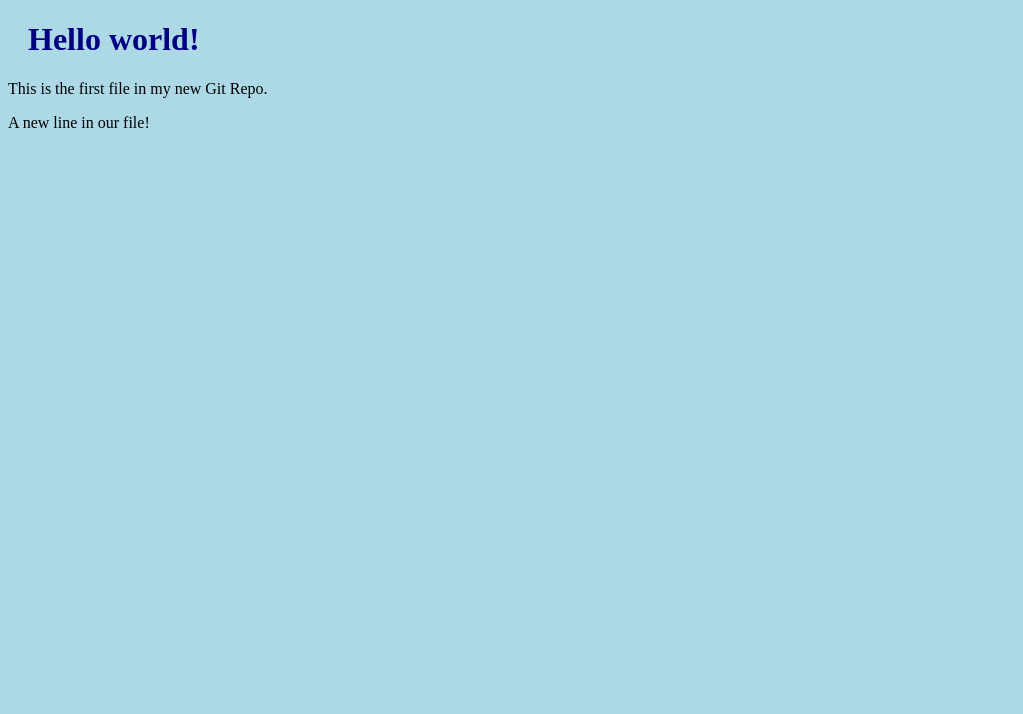
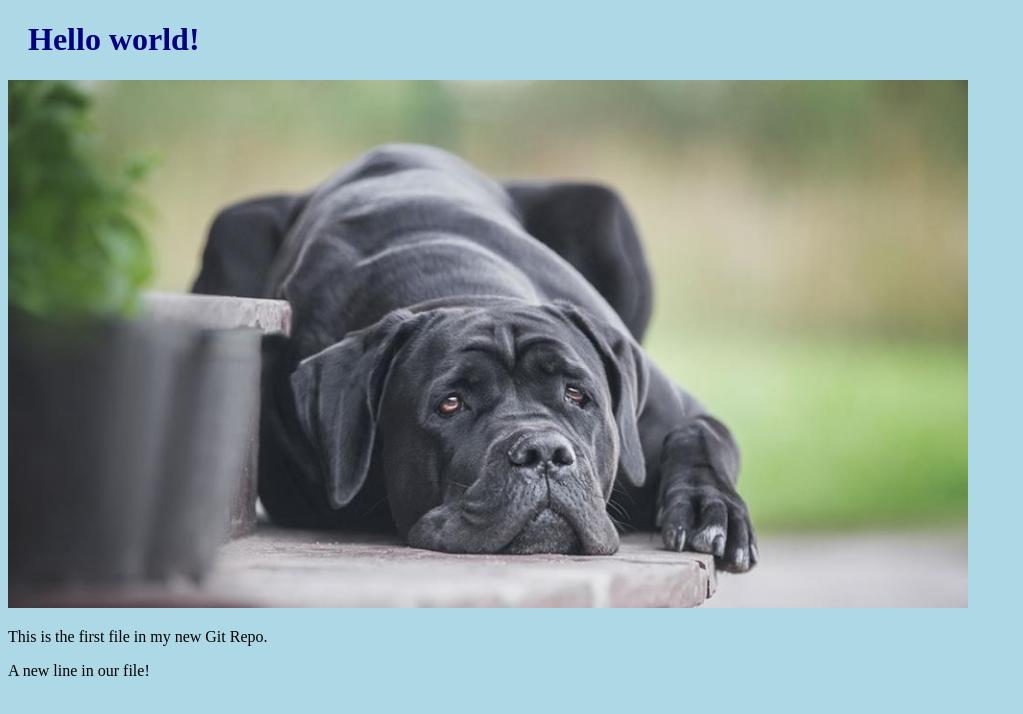
Before and after one commit to lorenzo-bravi/hello-world, a plain HTML site: page index.html in a window 1280 px wide. Shown: the whole page, without its empty margins (0-1023 px from the left). Drawn offline with Linux system fonts and the light colour scheme.

Commit message:
Added image to Hello World

```diff
--- a/index.html
+++ b/index.html
@@ -7,6 +7,8 @@
 <body>
 
 <h1>Hello world!</h1>
+<div><img src="cane.jpg" alt="Hello World from Space"
+style="width:100%;max-width:960px"></div>
 <p>This is the first file in my new Git Repo.</p>
 <p>A new line in our file!</p>
 
```
Also changed, not shown: cane.jpg (added).
